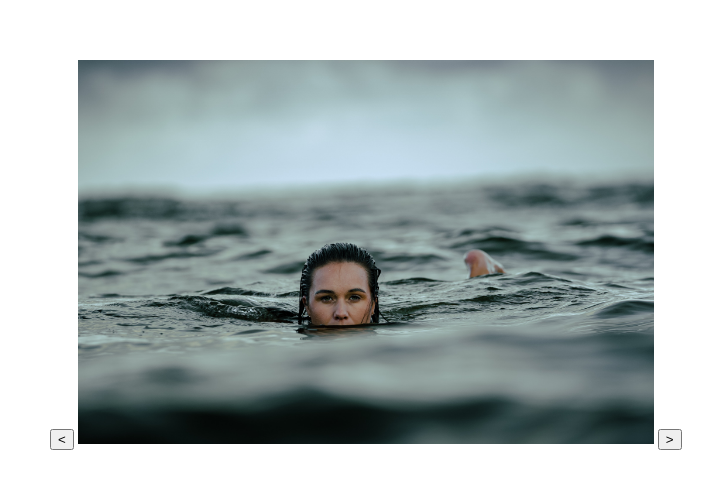
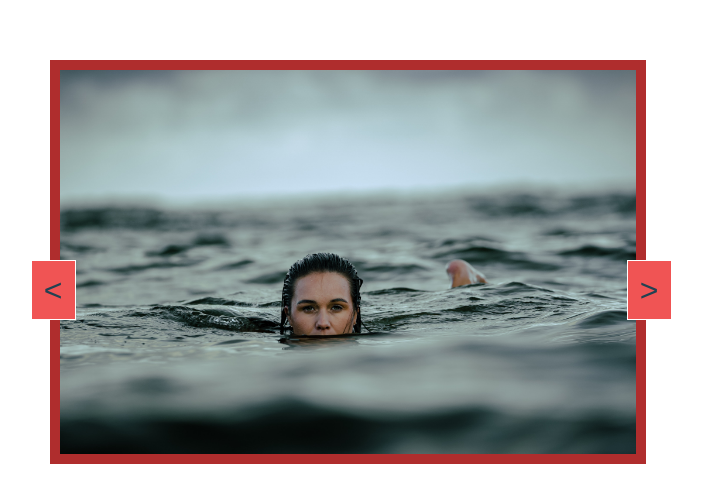
Before and after one commit to pronayguha13/IMAGE-SLIDER, a plain HTML site: page pages/index.html in a window 1280 px wide. Shown: the part 180-682 px from the top of the page, without its empty margins (270-983 px from the left). Drawn offline with Linux system fonts and the light colour scheme.

Commit message:
Styling finished

```diff
--- a/public/scripts/index.js
+++ b/public/scripts/index.js
@@ -1,5 +1,4 @@
 const imageArray = ["1.jpg", "2.jpg", "3.jpg", "4.jpg", "5.jpg"]; //declaration of array of the image name
-console.log("imageArray", imageArray.length);
 
 //declare function for handling image switch based on the direction parameter
 const imageChangeHandler = (direction) => {
--- a/public/static/CSS/index.css
+++ b/public/static/CSS/index.css
@@ -11,4 +11,20 @@
   margin: auto;
   width: 90%;
   height: 24rem;
+  border: 10px solid #af2d2d;
 }
+button {
+  position: absolute;
+  top: 50%;
+  margin-left: -3%;
+  height: 15%;
+  width: 7%;
+  color: #214252;
+  background-color: #f05454;
+  font-size: 2rem;
+  border: 1px solid #fff;
+}
+
+button:active {
+  outline: none;
+}
```
